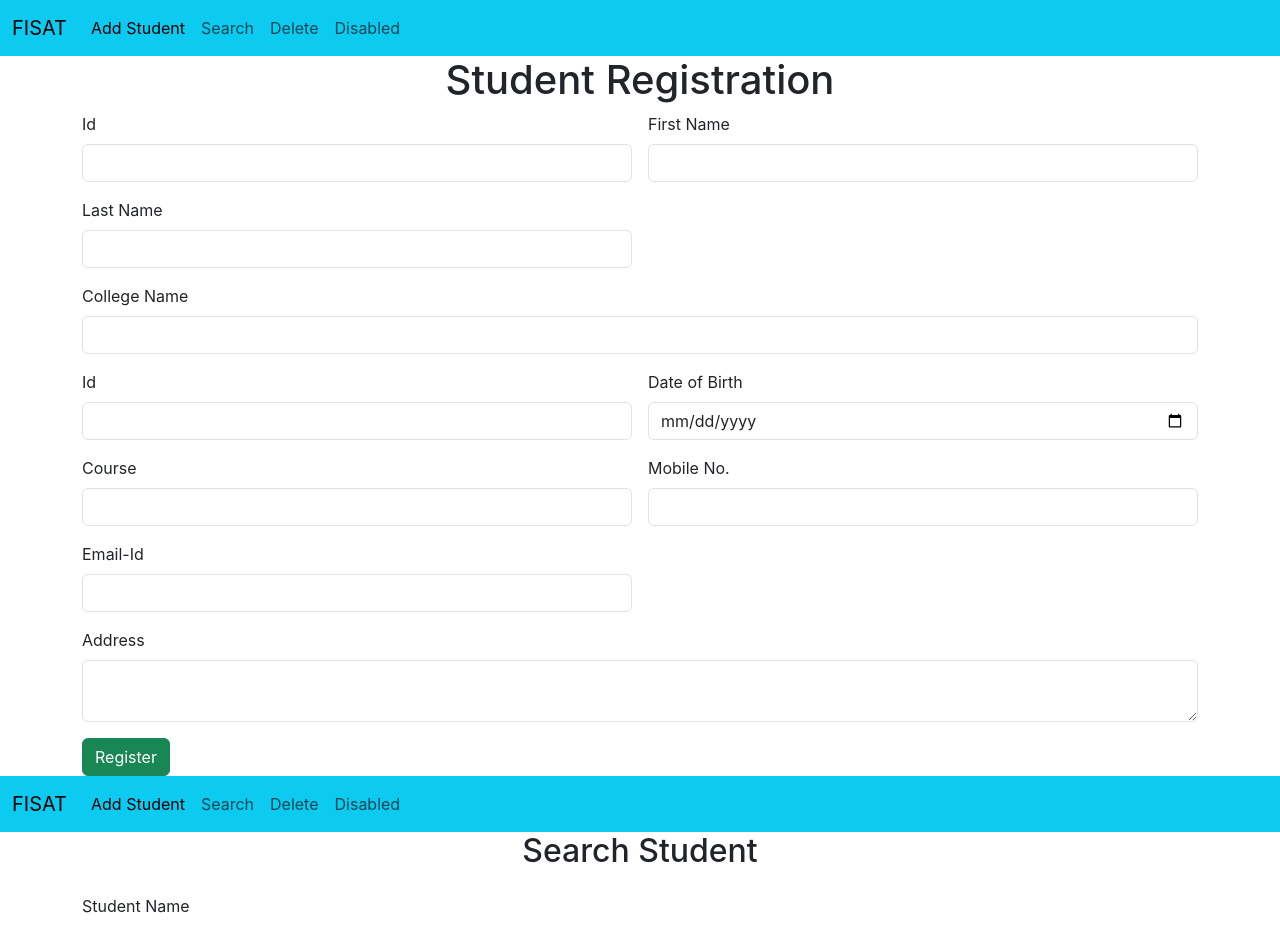
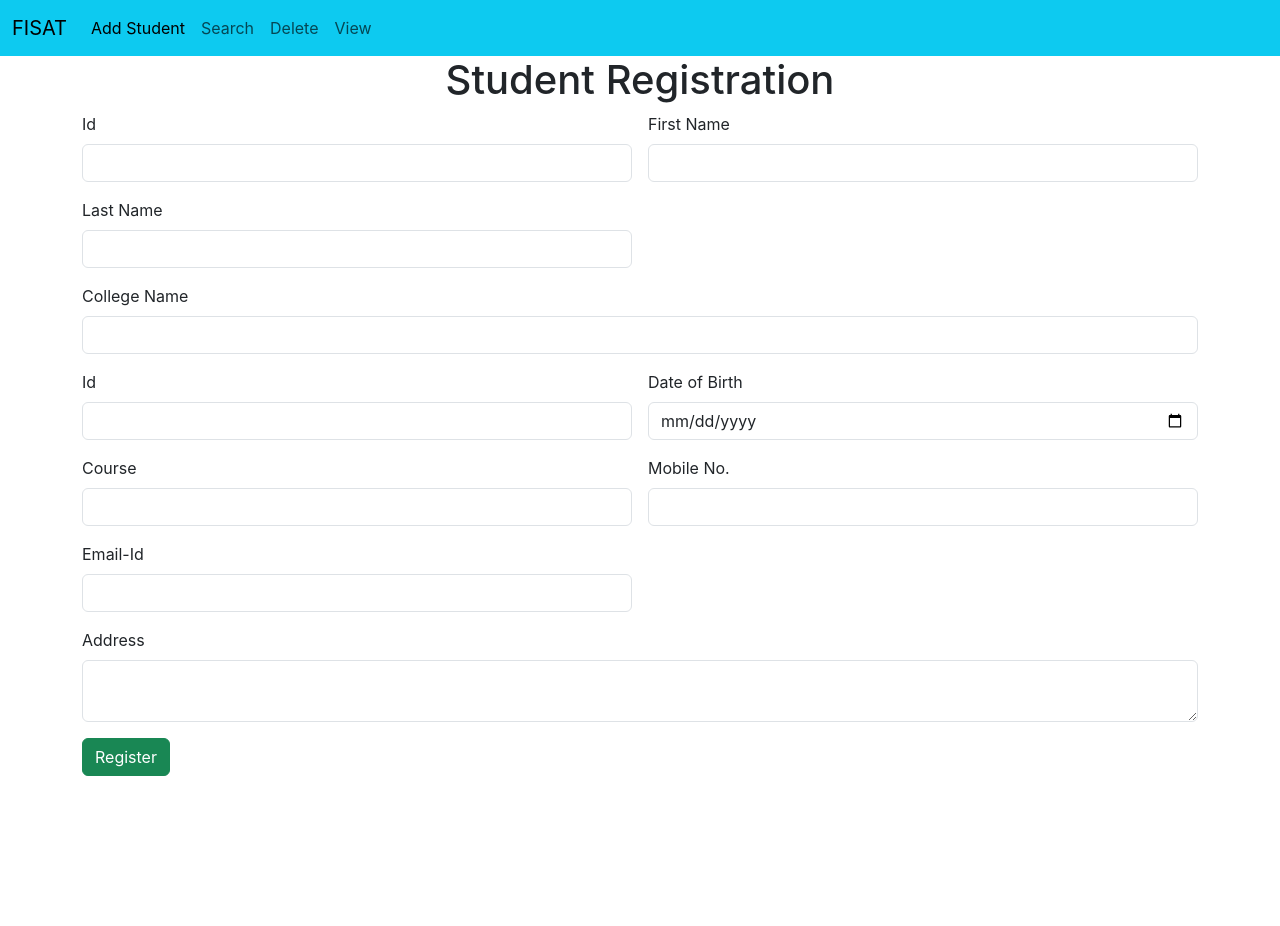
Before and after one commit to Gloriya2001/fisatStudents-app-react, a React (Create React App) app: page / in a window 1280 px wide. Shown: the top 926 px of the page. After the commit the page ends 800 px from the top, so only its background shows below. Built offline with nearby package versions, Linux system fonts and the light colour scheme.

Commit message:
Routing done

```diff
--- a/src/App.js
+++ b/src/App.js
@@ -5,16 +5,23 @@
 import Delete from './components/Delete';
 import View from './components/View';
 import NavBar from './components/NavBar';
+import { BrowserRouter, Route, Routes } from 'react-router-dom';
 
 function App() {
   return (
-    <div>
-<Add/>
- <Search/>
 
-<Delete/>
-<View/>
-    </div>
+<BrowserRouter>
+
+<Routes>
+<Route path='/' element={<Add/>}/>
+<Route path='/search' element={<Search/>}/>
+<Route path='/delete' element={<Delete/>}/>
+<Route path='/view' element={<View/>}/>
+
+</Routes>
+</BrowserRouter>
+
+
   );
 }
 
--- a/src/components/NavBar.jsx
+++ b/src/components/NavBar.jsx
@@ -1,4 +1,5 @@
 import React from 'react'
+import { Link } from 'react-router-dom'
 
 const NavBar = () => {
   return (
@@ -12,16 +13,16 @@
     <div class="collapse navbar-collapse" id="navbarNav">
       <ul class="navbar-nav">
         <li class="nav-item">
-          <a class="nav-link active" aria-current="page" href="#">Add Student</a>
+          <Link class="nav-link active" aria-current="page" to="/">Add Student</Link>
         </li>
         <li class="nav-item">
-          <a class="nav-link" href="#">Search</a>
+          <Link class="nav-link" to="/search">Search</Link>
         </li>
         <li class="nav-item">
-          <a class="nav-link" href="#">Delete</a>
+          <Link class="nav-link" to="/delete">Delete</Link>
         </li>
         <li class="nav-item">
-          <a class="nav-link" href="#">Disabled</a>
+          <Link class="nav-link" to="/view">View</Link>
         </li>
       </ul>
     </div>
```
